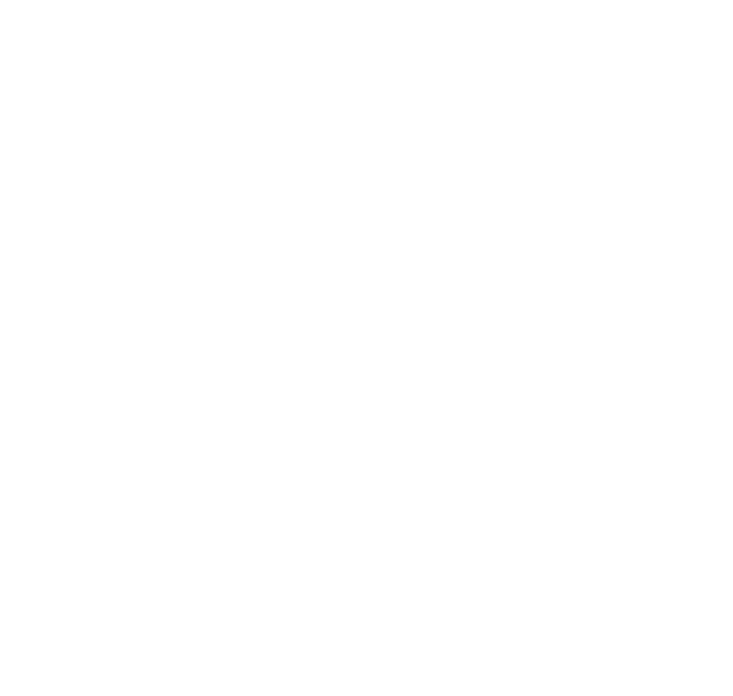
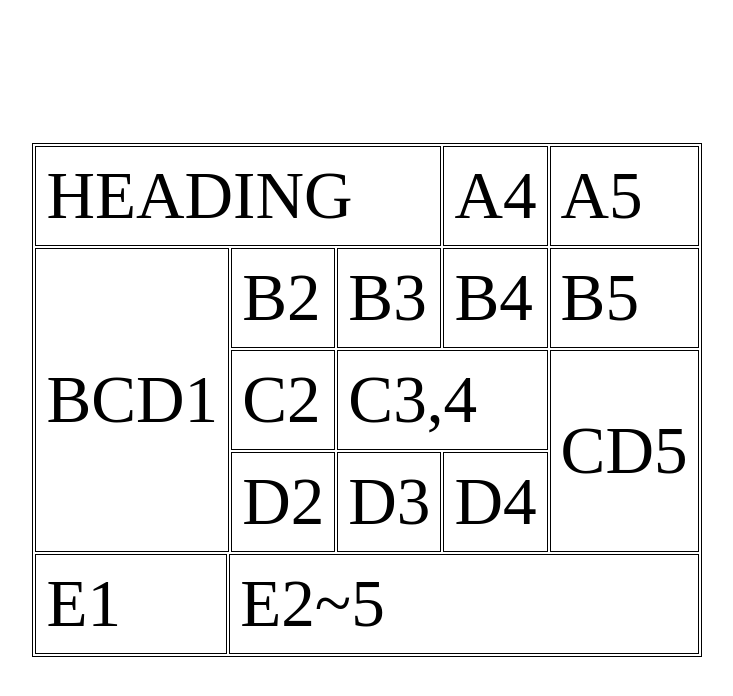
Before and after one commit to CourseraDSstudent/Quiz-HTML-Tables, a plain HTML site: page index.html in a window 1280 px wide. Shown: the whole page, without its empty margins (273-1006 px from the left). Drawn offline with Linux system fonts and the light colour scheme.

Commit message:
table ready for review

```diff
--- a/index.html
+++ b/index.html
@@ -1,12 +1,45 @@
 <!DOCTYPE html>
 <html lang="en">
+
 <head>
     <meta charset="UTF-8">
     <meta http-equiv="X-UA-Compatible" content="IE=edge">
     <meta name="viewport" content="width=device-width, initial-scale=1.0">
     <title>Document</title>
+    <link rel="stylesheet" href="styles.css">
 </head>
+
 <body>
+    <div class="flex-parent">
+        <table>
+            <tr>
+                <td colspan="4">heading</td>
+                <td>a4</td>
+                <td>a5</td>
+            </tr>
+            <tr>
+                <td colspan="2" rowspan="3">bcd1</td>
+                <td>b2</td>
+                <td>b3</td>
+                <td>b4</td>
+                <td>b5</td>
+            </tr>
+            <tr>
+                <td>c2</td>
+                <td colspan="2">c3,4</td>
+                <td rowspan="2">cd5</td>
+            </tr>
+            <tr>
+                <td>d2</td>
+                <td>d3</td>
+                <td>d4</td>
+            </tr>
+            <tr>
+                <td>e1</td>
+                <td colspan="5">e2~5</td>
+            </tr>
+        </table>
+    </div>
+</body>
 
-</body>
 </html>
--- a/styles.css
+++ b/styles.css
@@ -1 +1,29 @@
 /* html-table */
+
+html,
+body {
+    margin: 0 auto;
+    height: 100%;
+    display: flex;
+}
+
+.flex-parent {
+    display: flex;
+    justify-content: center;
+    align-items: center;
+    width: 100vw;
+    margin: 0 auto;
+}
+
+table {
+    display: flex;
+    border: 1px solid black;
+    font-size: 4.2rem;
+    text-transform: uppercase;
+    font-weight:500;
+}
+
+td {
+    border: 1px solid black;
+    padding: 10px 10px ;
+}
```
